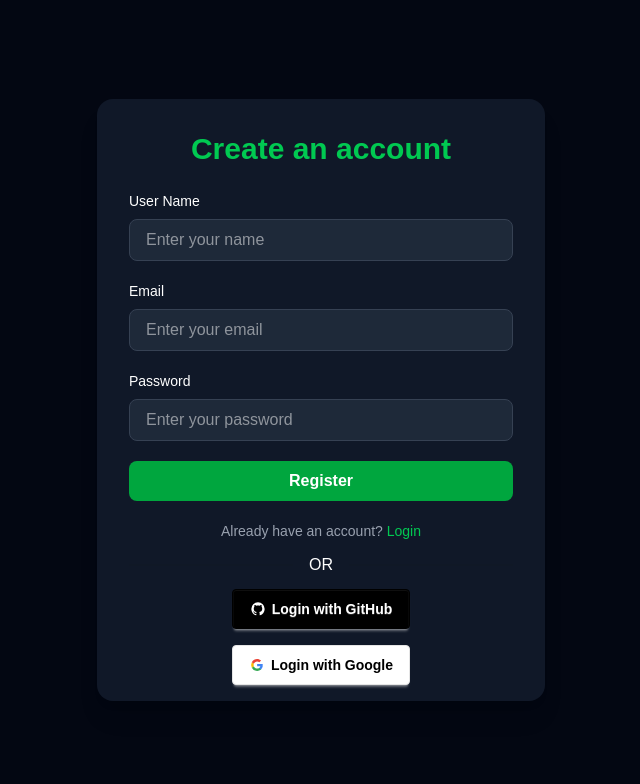
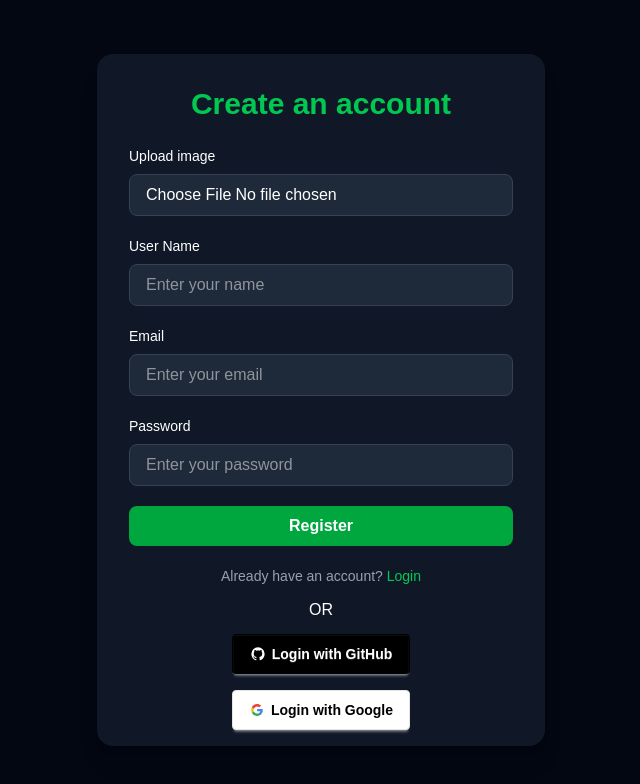
Before and after one commit to mdsheikhmohaimenulislam/Osiris, a Next.js app: page /register in a window 1280 px wide. Shown: the top 784 px of the page, without its empty margins (319-959 px from the left). Built offline with nearby package versions, Linux system fonts and the light colour scheme.

Commit message:
h1 tage remove

```diff
--- a/src/app/register/page.tsx
+++ b/src/app/register/page.tsx
@@ -27,11 +27,13 @@ const Register = () => {
     const username = formData.get("username") as string;
     const email = formData.get("email") as string;
     const password = formData.get("password") as string;
+    const image = formData.get("image") as File;
 
-    const payload: ILoginPayload & { username?: string } = {
+    const payload: ILoginPayload & { username?: string; image?: File } = {
       email,
       password,
       username,
+      image,
     };
 
     try {
@@ -68,6 +70,17 @@ const Register = () => {
         </h2>
 
         <form onSubmit={handleSubmit} className="space-y-5">
+          <div>
+            <label className="block mb-2 text-sm font-medium">Upload image</label>
+            <input
+              type="file"
+              name="image"
+              required
+              minLength={3}
+              className="w-full px-4 py-2 rounded-lg bg-gray-800 border border-gray-700
+              focus:outline-none focus:ring-2 focus:ring-green-500 transition"
+            />
+          </div>
           <div>
             <label className="block mb-2 text-sm font-medium">User Name</label>
             <input
```
